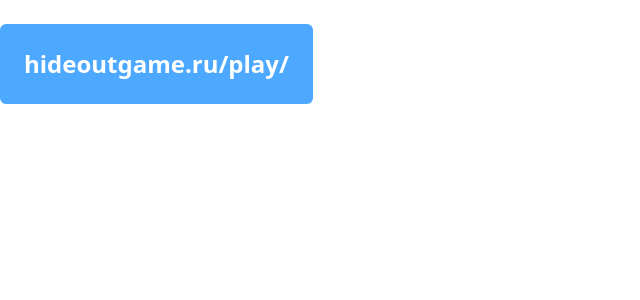
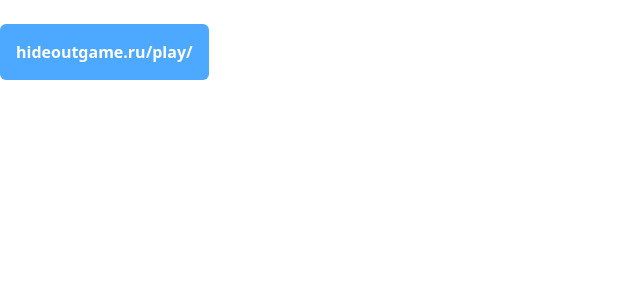
Before and after one commit to BulizhnikGames/hideout, a Next.js app in the folder client/: page /play/link in a window 1280 px wide. Shown: the top 300 px of the page, without its empty margins (0-640 px from the left). Built offline with nearby package versions, Linux system fonts and the light colour scheme.

Commit message:
current build save

```diff
--- a/client/src/pages/play/link.tsx
+++ b/client/src/pages/play/link.tsx
@@ -15,7 +15,7 @@
     }
 
     return (
-        <button className='p-6 mt-6 rounded-md bg-lightblue text-white text-2xl font-bold' onClick={copyLinkToRoom}>
+        <button className='p-4 mt-6 rounded-md bg-lightblue text-white font-bold' onClick={copyLinkToRoom}>
             hideoutgame.ru/play/{router.query.room}
         </button>
     )
```
